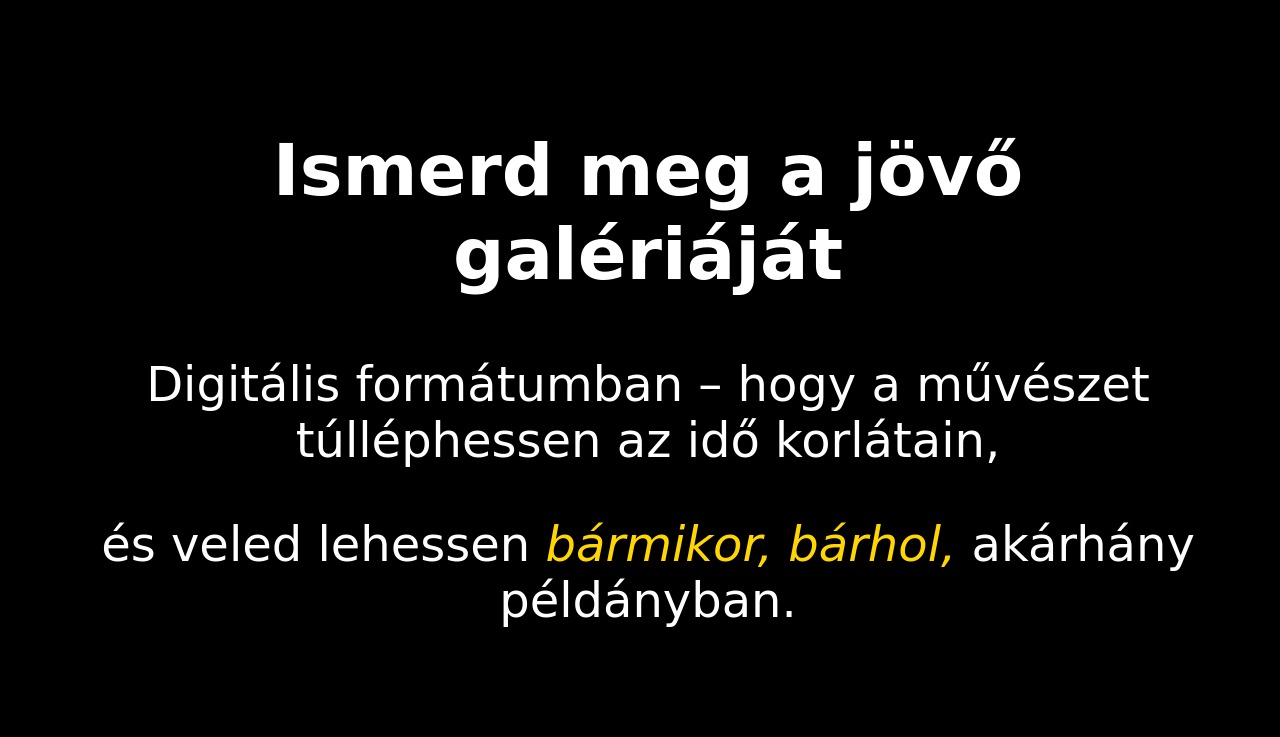
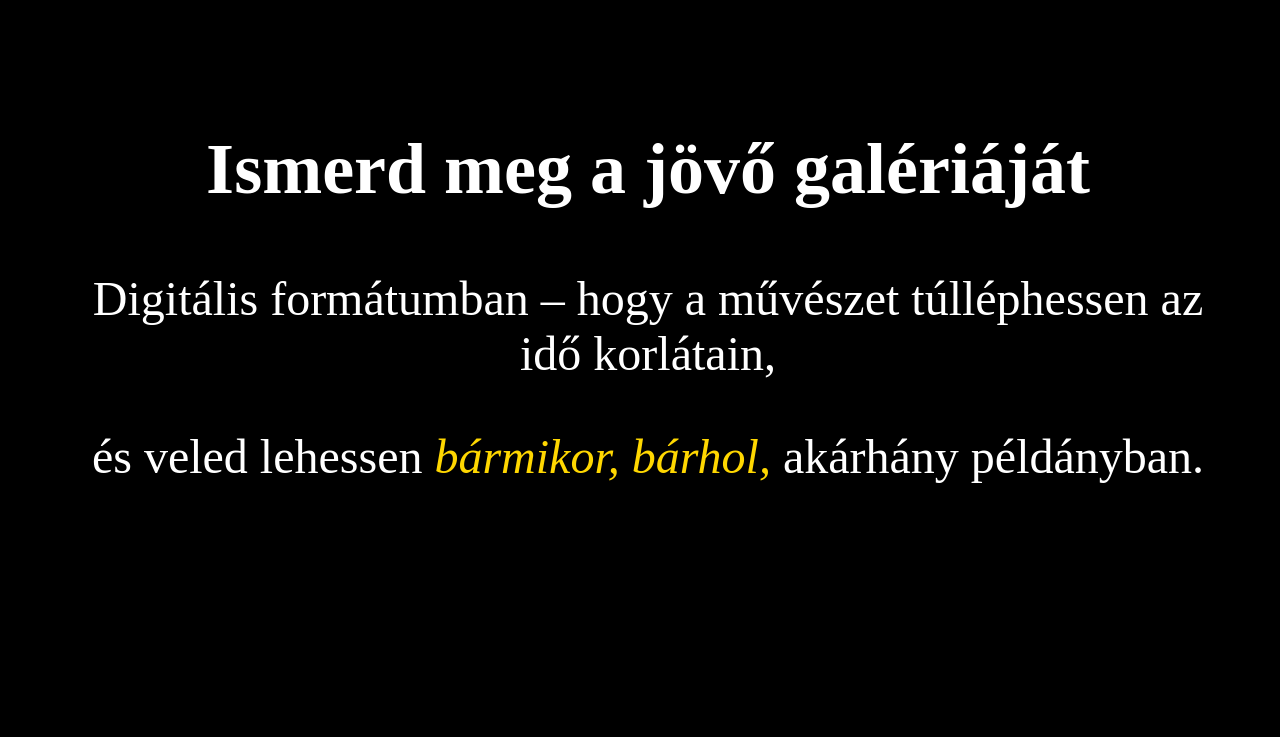
Before and after one commit to KitaH-H/Galeria, a plain HTML site: page index.html in a window 1280 px wide. Shown: the part 980-1717 px from the top of the page. Drawn offline with nearby package versions, Linux system fonts and the light colour scheme.

Commit message:
Change font-family to Poiret One and Josefin Sans

```diff
--- a/style.css
+++ b/style.css
@@ -300,5 +300,5 @@ body::after  { bottom: 12vh; animation-delay: 0.5s; }
     position: relative;
     font-size: 3em;
     color: var(--font-color);
-    font-family: cursive;
+    font-family: Poiret One, Josefin Sans;
 }
```
